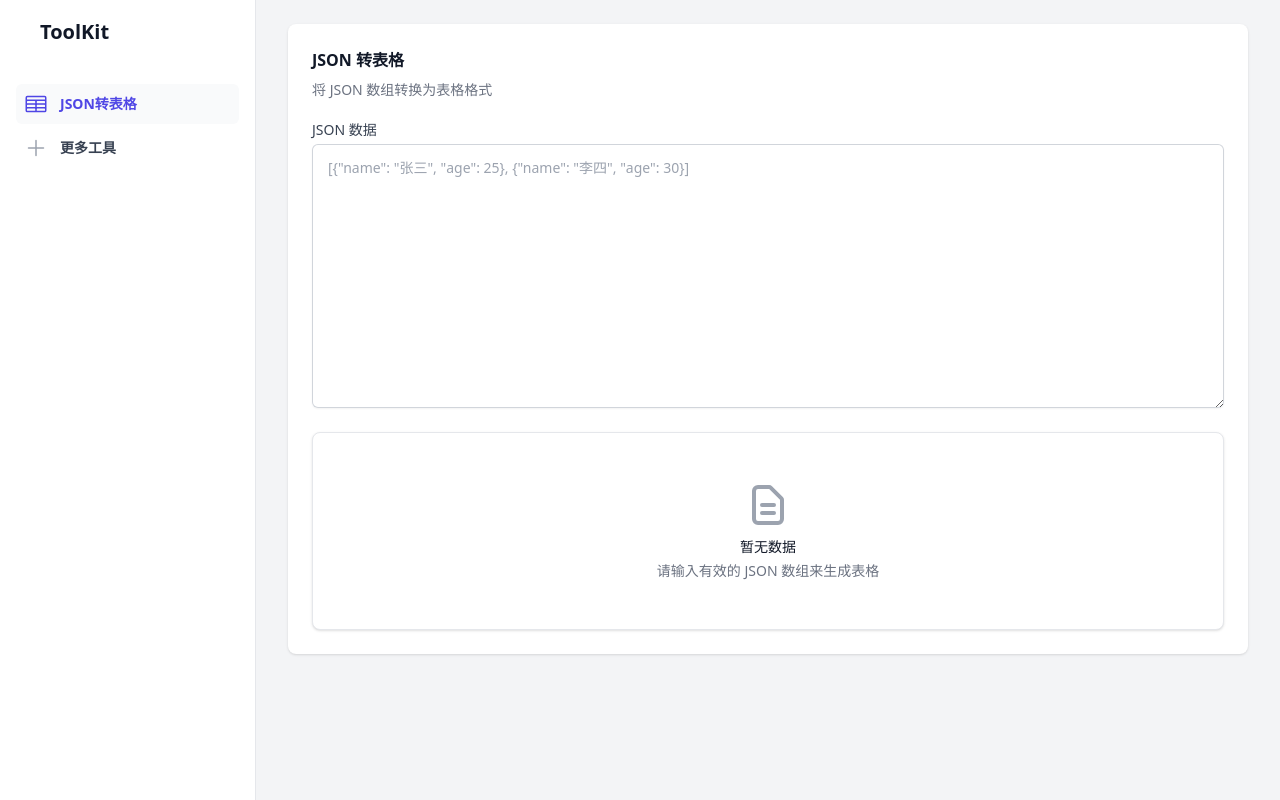
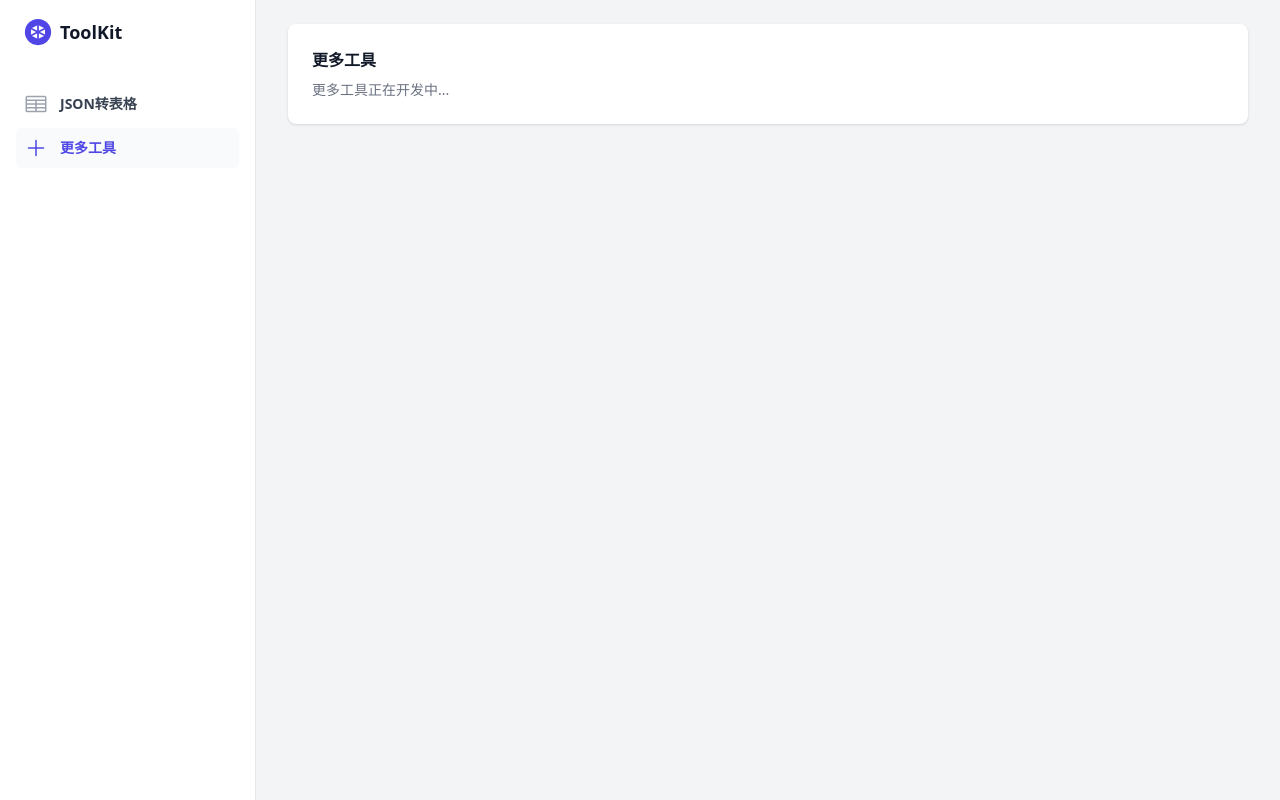
Before and after one commit to ahaostudy/toolkit, a Vue app: page /more in a window 1280 px wide. Built offline with nearby package versions, Linux system fonts and the light colour scheme.

Commit message:
fix: mobile page

```diff
--- a/index.html
+++ b/index.html
@@ -2,7 +2,7 @@
 <html lang="en">
   <head>
     <meta charset="UTF-8">
-    <link rel="icon" href="/favicon.ico">
+    <link rel="icon" type="image/svg+xml" href="/favicon.svg">
     <meta name="viewport" content="width=device-width, initial-scale=1.0">
     <title>ToolKit</title>
   </head>
--- a/package.json
+++ b/package.json
@@ -8,7 +8,8 @@
     "preview": "vite preview"
   },
   "dependencies": {
-    "vue": "^3.5.13"
+    "vue": "^3.5.13",
+    "vue-router": "^4.5.0"
   },
   "devDependencies": {
     "@headlessui/vue": "^1.7.23",
--- a/src/App.vue
+++ b/src/App.vue
@@ -1,6 +1,5 @@
 <script setup lang="ts">
 import Navigation from './components/Navigation.vue'
-import JsonToTable from './components/JsonToTable.vue'
 </script>
 
 <template>
@@ -9,7 +8,7 @@ import JsonToTable from './components/JsonToTable.vue'
     <div class="lg:pl-64">
       <main class="py-6">
         <div class="mx-auto max-w-7xl px-4 sm:px-6 lg:px-8">
-          <JsonToTable />
+          <router-view></router-view>
         </div>
       </main>
     </div>
--- a/src/components/JsonToTable.vue
+++ b/src/components/JsonToTable.vue
@@ -69,7 +69,7 @@ watch(jsonInput, (newValue) => {
                   id="json-input"
                   v-model="jsonInput"
                   rows="10"
-                  class="block w-full rounded-md border-0 py-3 px-4 text-gray-900 ring-1 ring-inset ring-gray-300 placeholder:text-gray-400 focus:ring-2 focus:ring-inset focus:ring-indigo-600 sm:text-sm sm:leading-6"
+                  class="block w-full rounded-md border-0 py-3 px-4 text-gray-900 ring-1 ring-inset ring-gray-300 placeholder:text-gray-400 focus:ring-2 focus:ring-inset focus:ring-indigo-600 sm:text-sm sm:leading-6 bg-white [&:not(:focus)]:bg-white"
                   placeholder='[{"name": "张三", "age": 25}, {"name": "李四", "age": 30}]'
                 ></textarea>
               </div>
--- /dev/null
+++ b/src/components/More.vue
@@ -0,0 +1,12 @@
+<template>
+  <div class="space-y-6">
+    <div class="bg-white shadow sm:rounded-lg">
+      <div class="px-4 py-5 sm:p-6">
+        <h3 class="text-base font-semibold leading-6 text-gray-900">更多工具</h3>
+        <div class="mt-2 max-w-xl text-sm text-gray-500">
+          <p>更多工具正在开发中...</p>
+        </div>
+      </div>
+    </div>
+  </div>
+</template>
--- a/src/components/Navigation.vue
+++ b/src/components/Navigation.vue
@@ -1,31 +1,55 @@
 <script setup lang="ts">
 import { ref } from 'vue'
+import { useRouter, useRoute } from 'vue-router'
 import {
   Bars3Icon,
   XMarkIcon,
   TableCellsIcon,
   PlusIcon
 } from '@heroicons/vue/24/outline'
+import { Dialog, DialogPanel, TransitionChild, TransitionRoot } from '@headlessui/vue'
+
+const router = useRouter()
+const route = useRoute()
 
 const navigation = ref([
-  { name: 'JSON转表格', href: '/json-to-table', icon: TableCellsIcon, current: true },
-  { name: '更多工具', href: '/more', icon: PlusIcon, current: false },
+  { name: 'JSON转表格', path: '/json-to-table', icon: TableCellsIcon },
+  { name: '更多工具', path: '/more', icon: PlusIcon },
 ])
 
 const sidebarOpen = ref(false)
+
+const isCurrentRoute = (path: string) => route.path === path
 </script>
 
 <template>
   <div>
     <!-- 移动端侧边栏 -->
-    <div class="relative z-50 lg:hidden" role="dialog" aria-modal="true">
-      <div v-if="sidebarOpen" class="fixed inset-0 bg-gray-900/80"></div>
+    <TransitionRoot as="template" :show="sidebarOpen">
+      <Dialog as="div" class="relative z-50 lg:hidden" @close="sidebarOpen = false">
+        <TransitionChild
+          as="template"
+          enter="transition-opacity ease-linear duration-300"
+          enter-from="opacity-0"
+          enter-to="opacity-100"
+          leave="transition-opacity ease-linear duration-300"
+          leave-from="opacity-100"
+          leave-to="opacity-0"
+        >
+          <div class="fixed inset-0 bg-gray-900/80" />
+        </TransitionChild>
 
         <div class="fixed inset-0 flex">
-        <div
-          v-if="sidebarOpen"
-          class="relative mr-16 flex w-full max-w-xs flex-1"
+          <TransitionChild
+            as="template"
+            enter="transition ease-in-out duration-300 transform"
+            enter-from="-translate-x-full"
+            enter-to="translate-x-0"
+            leave="transition ease-in-out duration-300 transform"
+            leave-from="translate-x-0"
+            leave-to="-translate-x-full"
           >
+            <DialogPanel class="relative mr-16 flex w-full max-w-xs flex-1">
               <div class="absolute left-full top-0 flex w-16 justify-center pt-5">
                 <button
                   type="button"
@@ -39,8 +63,9 @@ const sidebarOpen = ref(false)
 
               <div class="flex grow flex-col gap-y-5 overflow-y-auto bg-white px-6 pb-4">
                 <div class="flex h-16 shrink-0 items-center">
-              <div class="flex flex-shrink-0 items-center px-4">
-                <h1 class="text-xl font-semibold text-gray-900">ToolKit</h1>
+                  <div class="flex flex-shrink-0 items-center">
+                    <img src="/favicon.svg" alt="ToolKit Logo" class="h-7 w-7" />
+                    <h1 class="ml-2 text-lg font-semibold text-gray-900">ToolKit</h1>
                   </div>
                 </div>
                 <nav class="flex flex-1 flex-col">
@@ -48,19 +73,20 @@ const sidebarOpen = ref(false)
                     <li>
                       <ul role="list" class="-mx-2 space-y-1">
                         <li v-for="item in navigation" :key="item.name">
-                      <a
-                        :href="item.href"
+                          <button
+                            type="button"
+                            @click="router.push(item.path); sidebarOpen = false"
                             :class="[
-                          item.current
+                              isCurrentRoute(item.path)
                                 ? 'bg-gray-50 text-indigo-600'
                                 : 'text-gray-700 hover:text-indigo-600 hover:bg-gray-50',
-                          'group flex gap-x-3 rounded-md p-2 text-sm leading-6 font-semibold',
+                              'group flex w-full gap-x-3 rounded-md p-2 text-sm leading-6 font-semibold',
                             ]"
                           >
                             <component
                               :is="item.icon"
                               :class="[
-                            item.current
+                                isCurrentRoute(item.path)
                                   ? 'text-indigo-600'
                                   : 'text-gray-400 group-hover:text-indigo-600',
                                 'h-6 w-6 shrink-0',
@@ -68,23 +94,26 @@ const sidebarOpen = ref(false)
                               aria-hidden="true"
                             />
                             {{ item.name }}
-                      </a>
+                          </button>
                         </li>
                       </ul>
                     </li>
                   </ul>
                 </nav>
               </div>
+            </DialogPanel>
+          </TransitionChild>
         </div>
-      </div>
-    </div>
+      </Dialog>
+    </TransitionRoot>
 
     <!-- 桌面端侧边栏 -->
     <div class="hidden lg:fixed lg:inset-y-0 lg:z-50 lg:flex lg:w-64 lg:flex-col">
       <div class="flex grow flex-col gap-y-5 overflow-y-auto border-r border-gray-200 bg-white px-6 pb-4">
         <div class="flex h-16 shrink-0 items-center">
-          <div class="flex flex-shrink-0 items-center px-4">
-            <h1 class="text-xl font-semibold text-gray-900">ToolKit</h1>
+          <div class="flex flex-shrink-0 items-center">
+            <img src="/favicon.svg" alt="ToolKit Logo" class="h-7 w-7" />
+            <h1 class="ml-2 text-lg font-semibold text-gray-900">ToolKit</h1>
           </div>
         </div>
         <nav class="flex flex-1 flex-col">
@@ -92,19 +121,20 @@ const sidebarOpen = ref(false)
             <li>
               <ul role="list" class="-mx-2 space-y-1">
                 <li v-for="item in navigation" :key="item.name">
-                  <a
-                    :href="item.href"
+                  <button
+                    type="button"
+                    @click="router.push(item.path)"
                     :class="[
-                      item.current
+                      isCurrentRoute(item.path)
                         ? 'bg-gray-50 text-indigo-600'
                         : 'text-gray-700 hover:text-indigo-600 hover:bg-gray-50',
-                      'group flex gap-x-3 rounded-md p-2 text-sm leading-6 font-semibold',
+                      'group flex w-full gap-x-3 rounded-md p-2 text-sm leading-6 font-semibold',
                     ]"
                   >
                     <component
                       :is="item.icon"
                       :class="[
-                        item.current
+                        isCurrentRoute(item.path)
                           ? 'text-indigo-600'
                           : 'text-gray-400 group-hover:text-indigo-600',
                         'h-6 w-6 shrink-0',
@@ -112,7 +142,7 @@ const sidebarOpen = ref(false)
                       aria-hidden="true"
                     />
                     {{ item.name }}
-                  </a>
+                  </button>
                 </li>
               </ul>
             </li>
@@ -131,7 +161,10 @@ const sidebarOpen = ref(false)
         <span class="sr-only">打开侧边栏</span>
         <Bars3Icon class="h-6 w-6" aria-hidden="true" />
       </button>
-      <div class="flex-1 text-sm font-semibold leading-6 text-gray-900">ToolKit</div>
+      <div class="flex items-center flex-1">
+        <img src="/favicon.svg" alt="ToolKit Logo" class="h-6 w-6" />
+        <span class="ml-2 text-sm font-semibold leading-6 text-gray-900">ToolKit</span>
+      </div>
     </div>
   </div>
 </template>
--- a/src/main.ts
+++ b/src/main.ts
@@ -1,5 +1,6 @@
 import { createApp } from 'vue'
 import App from './App.vue'
+import router from './router'
 import './index.css'
 
-createApp(App).mount('#app')
+createApp(App).use(router).mount('#app')
--- /dev/null
+++ b/src/router/index.ts
@@ -0,0 +1,24 @@
+import { createRouter, createWebHistory } from 'vue-router'
+import JsonToTable from '../components/JsonToTable.vue'
+
+const router = createRouter({
+  history: createWebHistory(),
+  routes: [
+    {
+      path: '/',
+      redirect: '/json-to-table'
+    },
+    {
+      path: '/json-to-table',
+      name: 'JsonToTable',
+      component: JsonToTable
+    },
+    {
+      path: '/more',
+      name: 'More',
+      component: () => import('../components/More.vue')
+    }
+  ]
+})
+
+export default router
```
Also changed, not shown: public/favicon.svg (added), 1 other file (tests, documents, lock files or other folders). Lines whose indentation alone changed are shown as unchanged.
